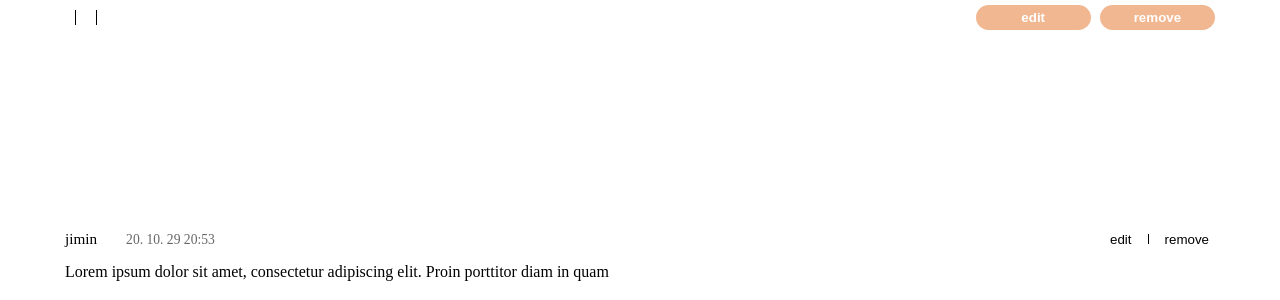
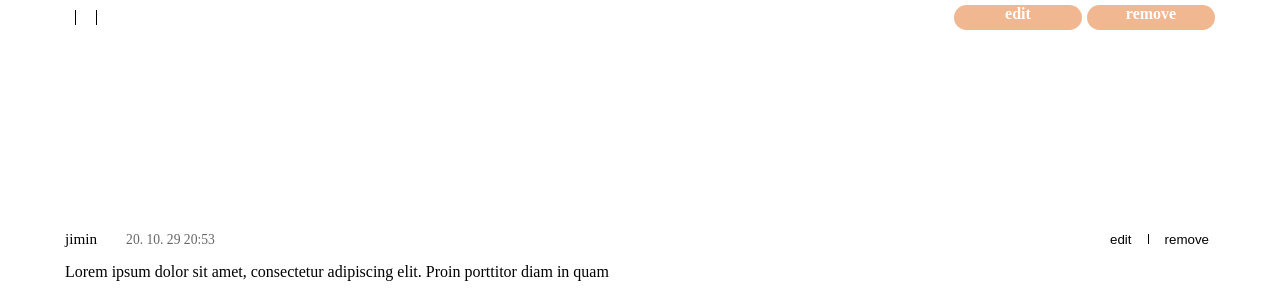
Before and after one commit to ohcmadah/info-overflow, a Django app: template blog/templates/blog/post_detail.html in a window 1280 px wide. Shown: the part 160-460 px from the top of the page. Run offline with Django 3.2, Linux system fonts and the light colour scheme; the template is opened without the code that fills it, so the values that code supplies are empty; parts of the project's set-up code (start-up, migrations or seed data) failed here and were passed over.

Commit message:
edit, remove button -> a

```diff
--- a/blog/static/blog/css/post_detail.css
+++ b/blog/static/blog/css/post_detail.css
@@ -29,22 +29,31 @@
     margin-right: 10px;
 }
 
+.buttons {
+    display: flex;
+}
+
 .btn-edit, .btn-remove {
     padding: 0;
-    width: 9vw;
-    min-width: 60px;
+    width: 10vw;
+    min-width: 75px;
     height: 25px;
     background-color: #F0B791;
     border-width: 0;
     border-radius: 20px;
     cursor: pointer;
-    color: white;
-    font-weight: bold;
     margin-left: 5px;
+    text-align: center;
 }
 
 .btn-edit, .btn-remove:focus {
     outline: none;
+}
+
+.btn-edit a, .btn-remove a {
+    text-decoration: none;
+    color: white;
+    font-weight: bold;
 }
 
 /* Content */
--- a/blog/templates/blog/post_detail.html
+++ b/blog/templates/blog/post_detail.html
@@ -19,8 +19,12 @@
             </div>
             {% if post.user.get_name == user.get_name %}
             <div class="buttons">
-                <button class="btn-edit" href="{% url 'blog:post_edit' pk=post.pk %}">edit</button>
-                <button class="btn-remove" href="{% url 'blog:post_remove' pk=post.pk %}">remove</button>
+                <div class="btn-edit">
+                    <a href="{% url 'blog:post_edit' pk=post.pk %}">edit</a>
+                </div>
+                <div class="btn-remove">
+                    <a href="{% url 'blog:post_remove' pk=post.pk %}">remove</a>
+                </div>
             </div>
             {% endif %}
         </div>
```
